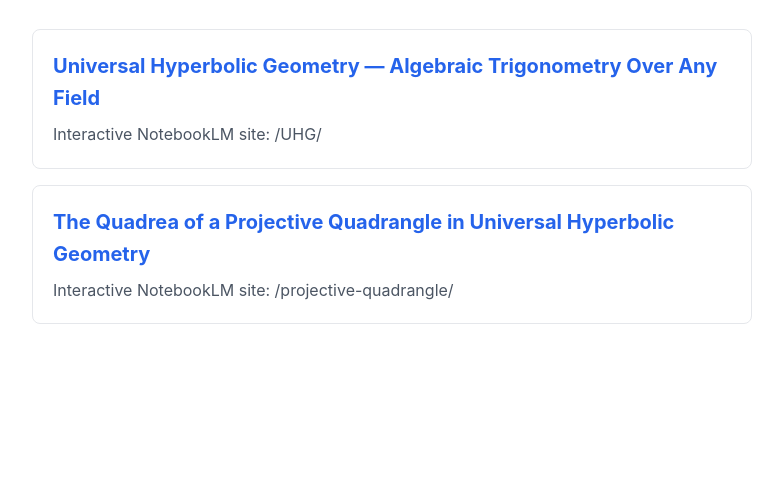
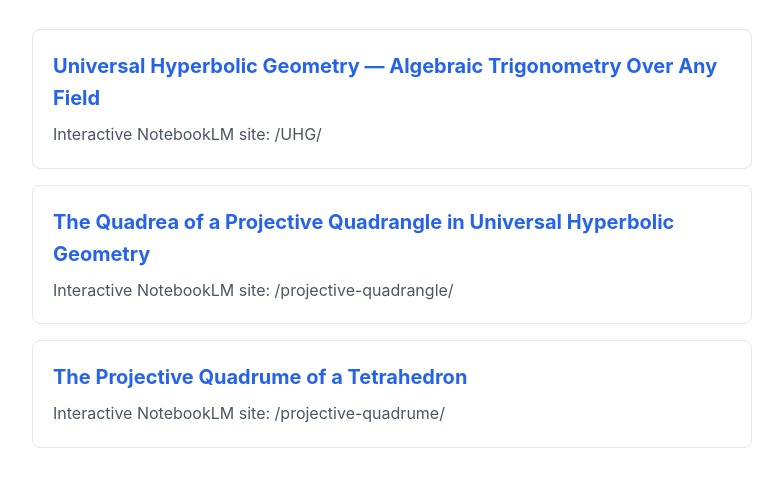
Before and after one commit to jcoady/sites, a plain HTML site: page index.html in a window 1280 px wide. Shown: the part 166-652 px from the top of the page, without its empty margins (248-1031 px from the left). Drawn offline with Linux system fonts and the light colour scheme.

Commit message:
Auto-update directory menu

```diff
--- a/index.html
+++ b/index.html
@@ -62,6 +62,10 @@
       <h2><a href="./projective-quadrangle/">The Quadrea of a Projective Quadrangle in Universal Hyperbolic Geometry</a></h2>
       <p>Interactive NotebookLM site: /projective-quadrangle/</p>
     </div>
+    <div class="site-card">
+      <h2><a href="./projective-quadrume/">The Projective Quadrume of a Tetrahedron</a></h2>
+      <p>Interactive NotebookLM site: /projective-quadrume/</p>
+    </div>
   </main>
 </body>
 </html>
```
